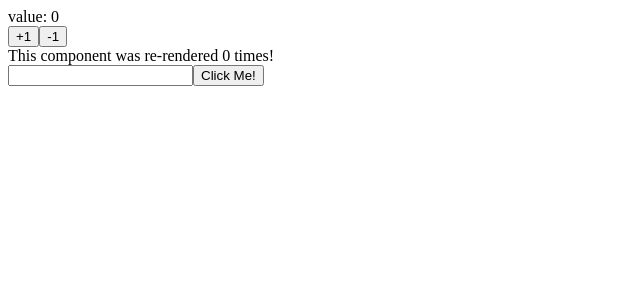
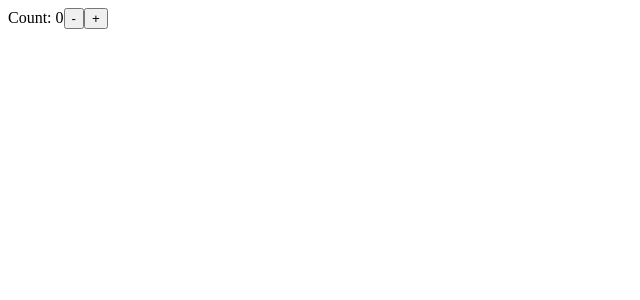
Before and after one commit to guroguro33/react-app-in-typescirpt, a React (Create React App) app: page / in a window 1280 px wide. Shown: the top 300 px of the page, without its empty margins (0-640 px from the left). Built offline with nearby package versions, Linux system fonts and the light colour scheme.

Commit message:
ADD src/CounterWithReducer.tsx

```diff
--- a/src/App.tsx
+++ b/src/App.tsx
@@ -1,5 +1,5 @@
 import React from 'react';
-import Counter from './Counter';
+import CounterWithReducer from './CounterWithReducer';
 
 interface AppProps {
   message?: string;
@@ -10,7 +10,7 @@
 const App: React.FunctionComponent<AppProps> = ({message}: AppProps) => {
   return (
     <div>
-      <Counter />
+      <CounterWithReducer />
     </div>
   )
 };
--- a/src/Counter.tsx
+++ b/src/Counter.tsx
@@ -20,6 +20,7 @@
   useEffect(() => {
     renderTimes.current += 1;
   })
+  // nonNullアサーションオペレータで、nullじゃないことを伝える
   const ref = useRef<HTMLInputElement>(null!);
   const focusInput = () => {
     // const current = ref.current;
--- /dev/null
+++ b/src/CounterWithReducer.tsx
@@ -0,0 +1,27 @@
+import React, { useReducer } from 'react';
+
+const initialState = { count: 0 };
+
+function reducer(state: any, action: any) {
+  switch (action.type) {
+    case 'increment':
+      return {count: state.count + 1};
+    case 'decrement':
+      return {count: state.count - 1};
+    default:
+      throw new Error();
+  }
+}
+
+function CounterWithReducer() {
+  const [state, dispatch] = useReducer(reducer, initialState);
+  return (
+    <>
+      Count: {state.count}
+      <button onClick={() => dispatch({type: 'decrement'})}>-</button>
+      <button onClick={() => dispatch({type: 'increment'})}>+</button>
+    </>
+  );
+}
+
+export default CounterWithReducer;
```
